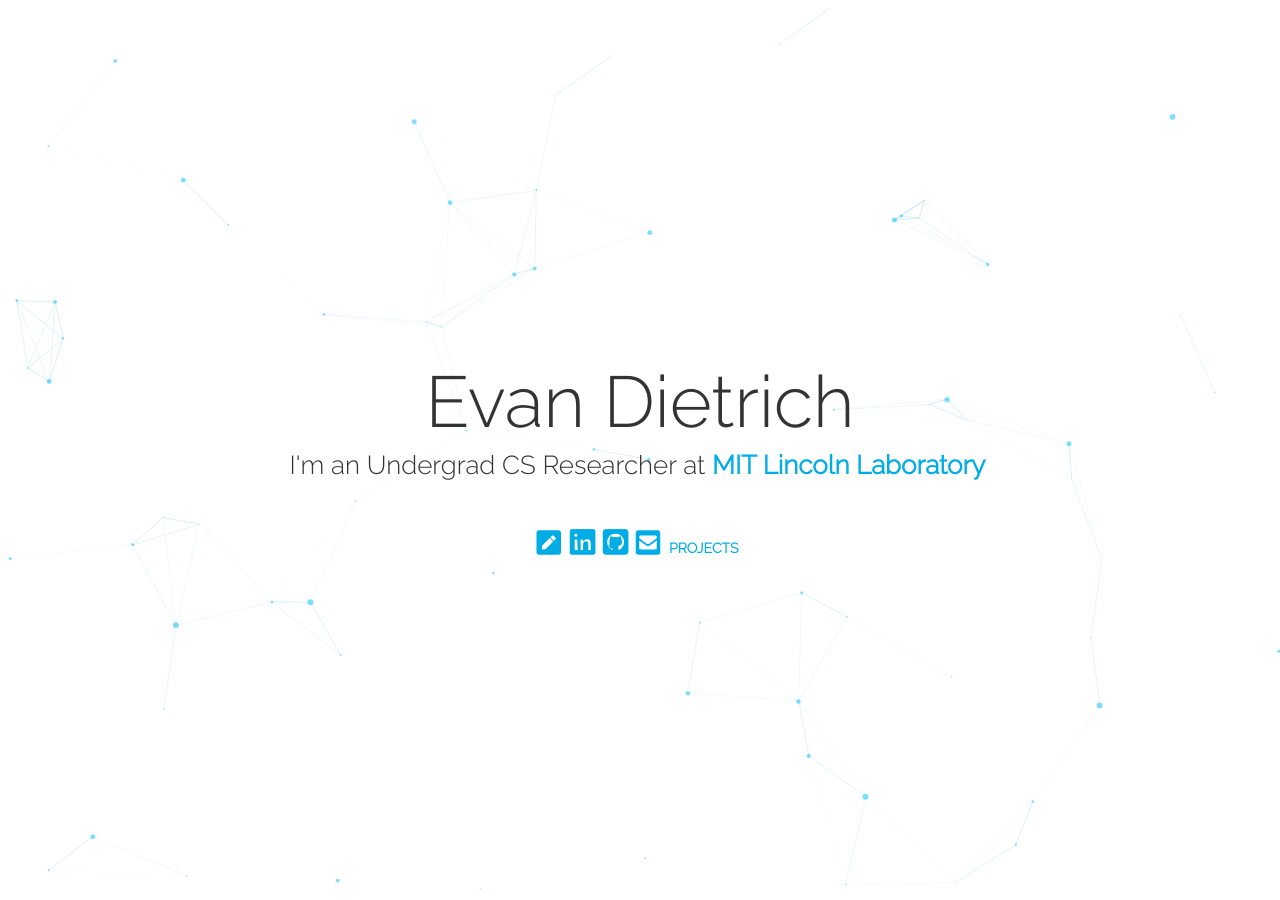
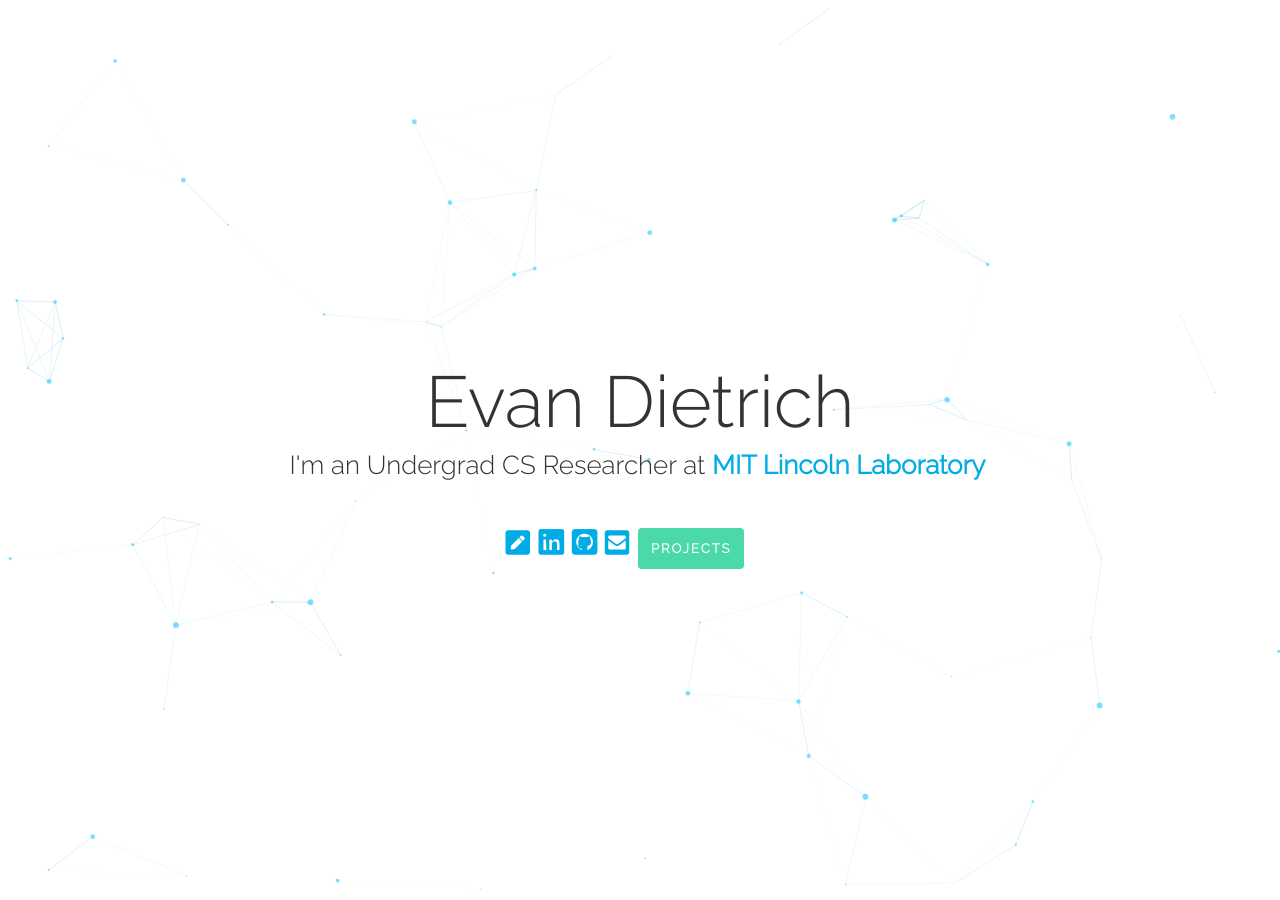
Before and after one commit to EvanDietrich/EvanDietrich.github.io, a Jekyll site: the page index.html, which Jekyll copies as it is, in a window 1280 px wide. Built offline with Jekyll 4.4.1, drawn with Linux system fonts in a browser that asks for light colours; nearby versions of some CDN libraries.

Commit message:
Update style.css

```diff
--- a/css/style.css
+++ b/css/style.css
@@ -58,6 +58,19 @@ canvas{
 .collaborators {
   margin-left: 5%;
   margin-right: 5%;
+}
+
+
+#resume {
+    color: #FFFFFF;
+    text-decoration: none;
+    width: 100px;
+    padding: 13px;
+    font-size: 13px;
+    letter-spacing: 2px;
+    background-color: #4BD9A9;
+    margin-right: 30px;
+    border-radius: 4px;
 }
 
 
```
